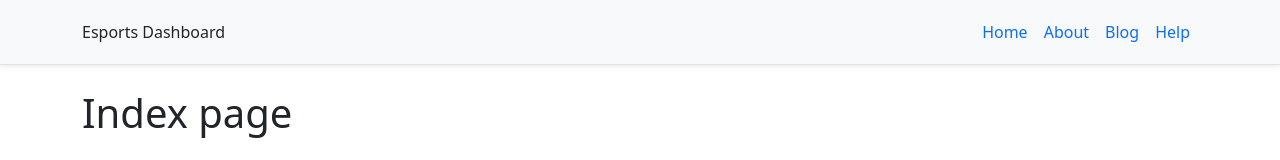
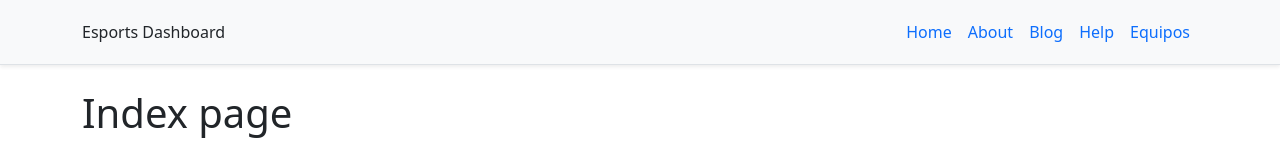
Before and after one commit to jeorregog/DashboardEsports, a Nuxt app in the folder nuxt/: page / in a window 1280 px wide. Shown: the top 160 px of the page. Built offline with nearby package versions, Linux system fonts and the light colour scheme.

Commit message:
refactor(nuxt): traducir al español el enlace de equipos del menú

```diff
--- a/nuxt/app/app.vue
+++ b/nuxt/app/app.vue
@@ -18,6 +18,9 @@
           <li class="nav-item">
             <NuxtLink class="nav-link py-1 px-2" to="/help" active-class="active">Help</NuxtLink>
           </li>
+          <li class="nav-item">
+            <NuxtLink class="nav-link py-1 px-2" to="/teams" active-class="active">Equipos</NuxtLink>
+          </li>
         </ul>
       </nav>
     </div>
```
